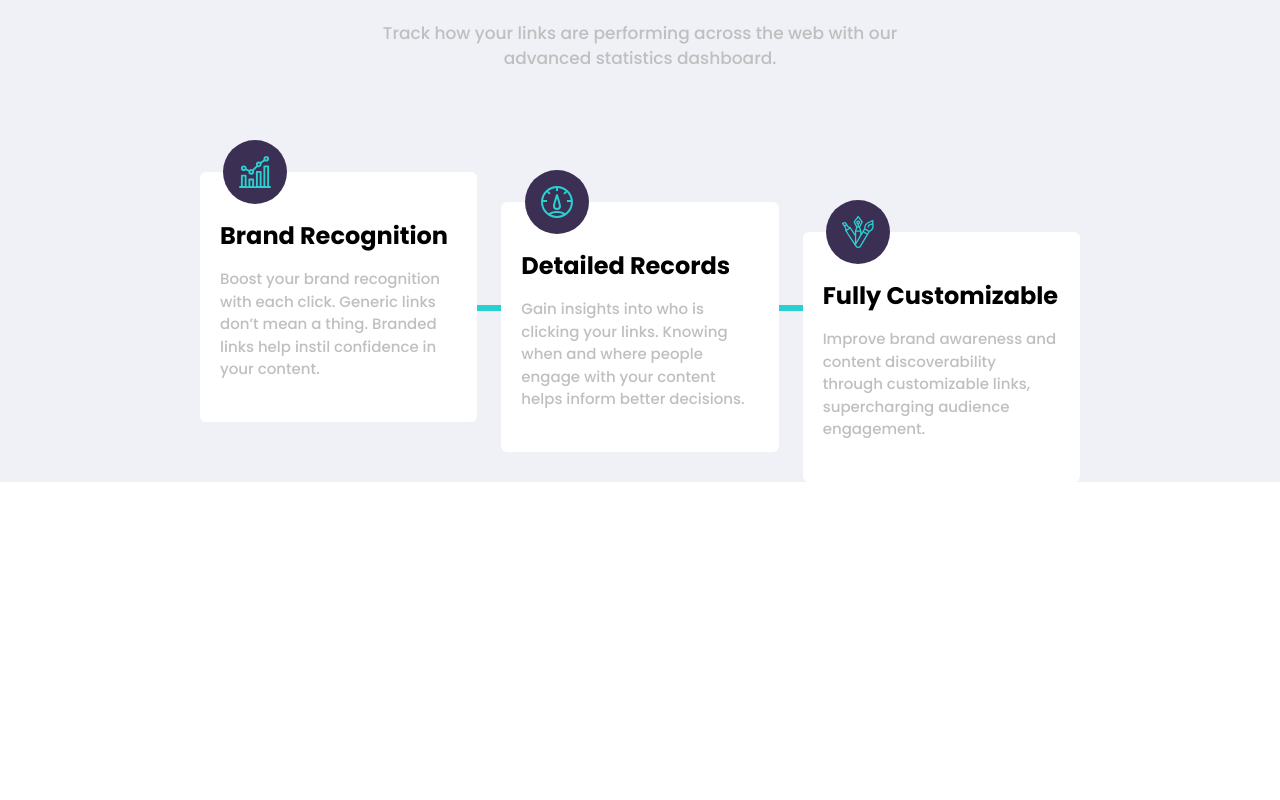
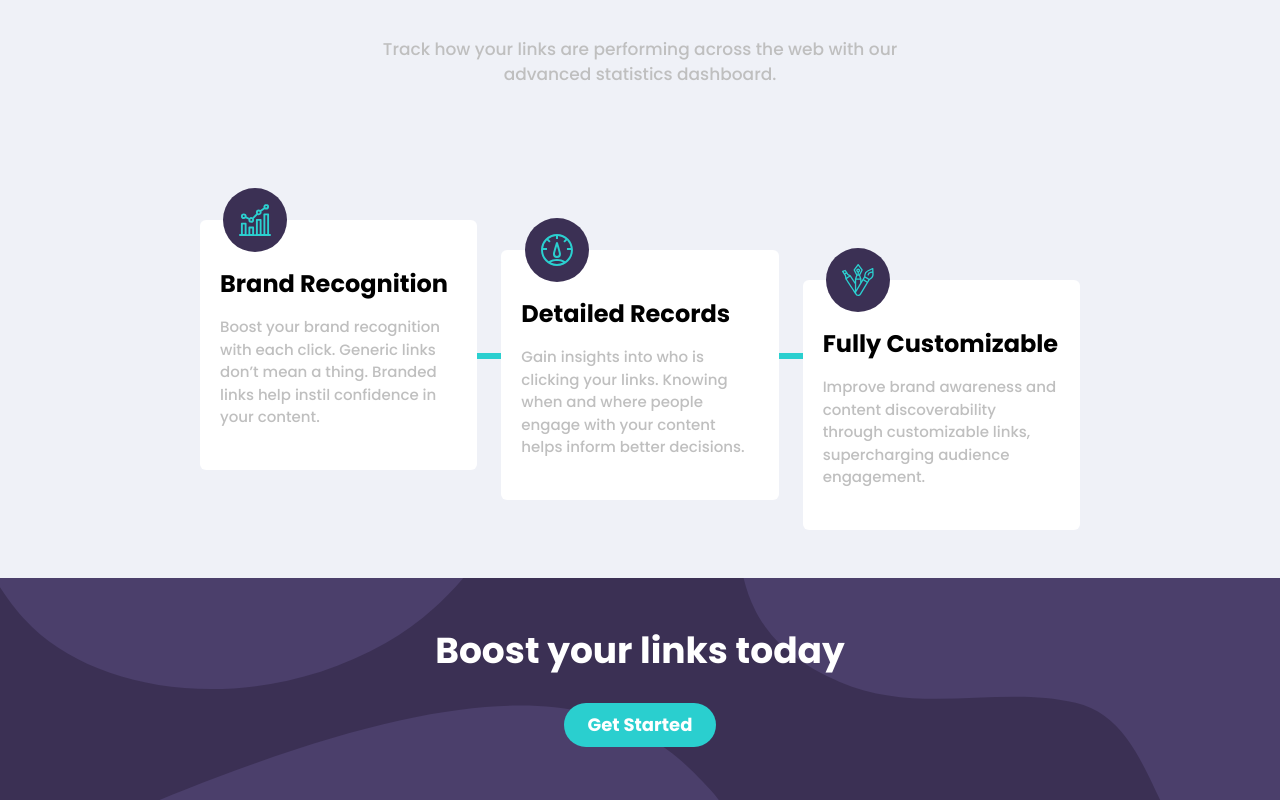
Before and after one commit to Tifa45/Shortly, a React (Vite) app: page / in a window 1280 px wide. Shown: the part 916-1716 px from the top of the page. Before the commit the page ends 1398 px from the top, so only its background shows below. Built offline with nearby package versions, Linux system fonts and the light colour scheme.

Commit message:
boost section

```diff
--- a/src/App.jsx
+++ b/src/App.jsx
@@ -1,4 +1,5 @@
 import MobNavbar from "./MyComponents/mob-navbar";
+import Boost from "./sections/boost";
 import HeroSection from "./sections/hero-section";
 import ShortenLink from "./sections/shorten-link";
 import Statistics from "./sections/statistics";
@@ -10,7 +11,8 @@
         <MobNavbar />
         <HeroSection />
         <ShortenLink />
-        <Statistics/>
+        <Statistics />
+        <Boost />
       </div>
     </>
   );
--- a/src/index.css
+++ b/src/index.css
@@ -45,7 +45,9 @@
 .card-title{
   @apply text-black text-2xl font-bold font-shortly text-center lg:text-left mb-4
 }
-
+.boost-title{
+  @apply text-white text-3xl lg:text-4xl font-bold font-shortly   mb-4
+}
 .card-text{
   @apply text-text-accent text-[17px] lg:text-[15px] font-normal font-shortly text-center lg:text-left
 }
--- /dev/null
+++ b/src/sections/boost.jsx
@@ -0,0 +1,24 @@
+function Boost() {
+  return (
+    <section className="w-full">
+      <div className="bg-prime-dark isolate relative">
+        <img
+          src="bg-boost-mobile.svg"
+          alt="bg-boost"
+          className=" block md:hidden w-full -z-10"
+        />
+        <img
+          src="bg-boost-desktop.svg"
+          alt="bg-boost"
+          className=" md:block hidden w-full -z-10"
+        />
+        <div className=" w-full flex flex-col justify-center items-center p-4 gap-2 lg:gap-4 absolute top-1/2 left-1/2 -translate-x-1/2 -translate-y-1/2  ">
+          <h2 className="boost-title">Boost your links today</h2>
+          <button className="cta-btn">Get Started</button>
+        </div>
+      </div>
+    </section>
+  );
+}
+
+export default Boost;
--- a/src/sections/statistics.jsx
+++ b/src/sections/statistics.jsx
@@ -4,8 +4,8 @@
 
 function Statistics() {
   return (
-    <section className="bg-main-bg gpad pt-8">
-      <div className="w-full p-2 flex justify-center">
+    <section className="bg-main-bg gpad py-12">
+      <div className="w-full p-2 flex justify-center mb-8">
         <div className="max-w-xl">
           <h2 className="text-black text-3xl md:text-[40px] font-bold font-shortly text-center mb-8">
             Advanced Statistics
```
